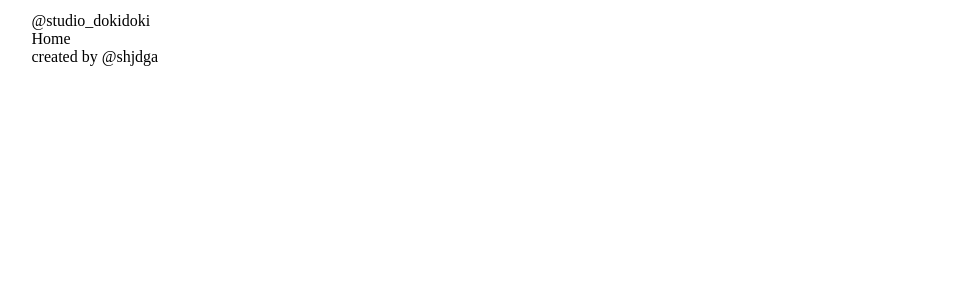
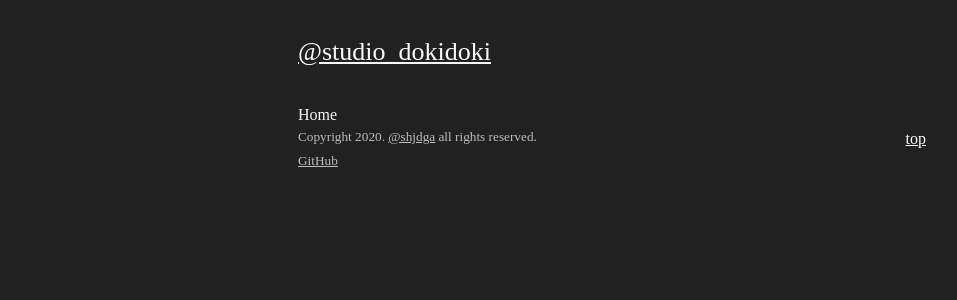
Before and after one commit to Gumball12/dokidoki-exhibition, a Vue app: page / in a window 1280 px wide. Shown: the top 300 px of the page, without its empty margins (28-985 px from the left). Built offline with nearby package versions, Linux system fonts and the light colour scheme; a web font is replaced by a local one.

Commit message:
Feat: Add navigation

```diff
--- a/src/App.vue
+++ b/src/App.vue
@@ -1,21 +1,73 @@
 <template>
-  <v-container>
-    <header>
-      @studio_dokidoki
-    </header>
+  <v-app>
+    <v-container class="contents-wrapper py-8 px-4">
+      <header-component />
 
-    <main>
-      <router-view/>
-    </main>
+      <main>
+        <router-view/>
+      </main>
 
-    <footer>
-      created by @shjdga
-    </footer>
-  </v-container>
+      <footer-component />
+    </v-container>
+  </v-app>
 </template>
 
 <script>
+import HeaderComponent from '@/components/HeaderComponent.vue';
+import FooterComponent from '@/components/FooterComponent.vue';
+
 export default {
   name: 'App',
+  components: {
+    HeaderComponent,
+    FooterComponent,
+  },
 };
 </script>
+
+<style lang="scss">
+
+/* global */
+
+// variables
+:root {
+  --contents-width: 660px;
+
+  --font-color: #fafafa;
+  --background-color: #212121;
+}
+
+// font: Jeju Myeongjo
+@import url(//fonts.googleapis.com/earlyaccess/jejumyeongjo.css);
+
+// font
+a, * {
+  font-family: 'Jeju Myeongjo', serif !important;
+  font-weight: 300 !important;
+  color: var(--font-color) !important;
+}
+
+/* classes */
+
+.underline {
+  text-decoration: underline;
+}
+
+.pointer-cursor {
+  cursor: pointer;
+}
+
+.fill-width {
+  width: 100%;
+}
+</style>
+
+<style lang="scss" scoped>
+#app {
+  background: var(--background-color);
+
+  .contents-wrapper {
+    max-width: var(--contents-width);
+  }
+}
+</style>
--- /dev/null
+++ b/src/components/FooterComponent.vue
@@ -0,0 +1,25 @@
+<template>
+  <footer>
+    <h5 class="float-left grey--text text--lighten-1">
+      Copyright 2020.
+       <a class="grey--text text--lighten-1"
+          target="_blank" href="https://www.instagram.com/shjdga/">@shjdga</a>
+       all rights reserved.
+    </h5>
+    <h4 class="underline pointer-cursor float-right" @click="goTop">top</h4>
+    <br>
+    <h5 class="float-left">
+      <a class="grey--text text--lighten-1"
+        target="_blank" href="https://git.io/JffCV">GitHub</a></h5>
+  </footer>
+</template>
+
+<script>
+export default {
+  methods: {
+    goTop() {
+      window.scrollTo(0, 0);
+    },
+  },
+};
+</script>
--- /dev/null
+++ b/src/components/HeaderComponent.vue
@@ -0,0 +1,13 @@
+<template>
+  <header class="pb-8">
+    <h1>
+      <a target="_blank" href="https://www.instagram.com/studio__dokidoki/">@studio_dokidoki</a>
+    </h1>
+  </header>
+</template>
+
+<style lang="scss" scoped>
+h1 {
+  font-size: 26px;
+}
+</style>
```
